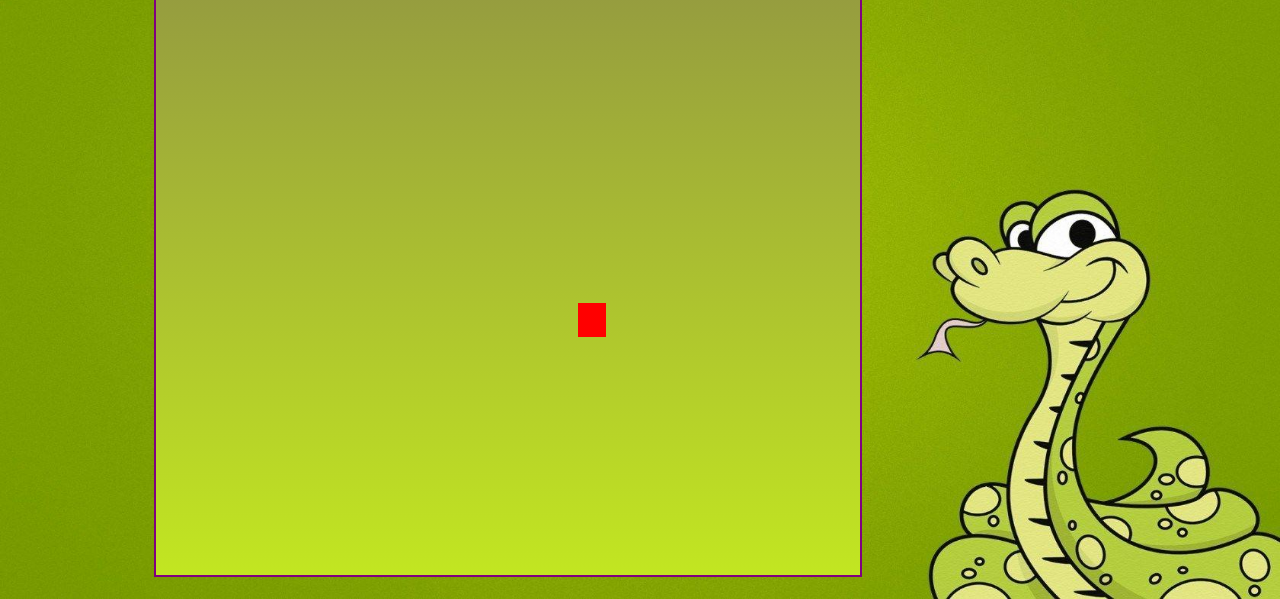
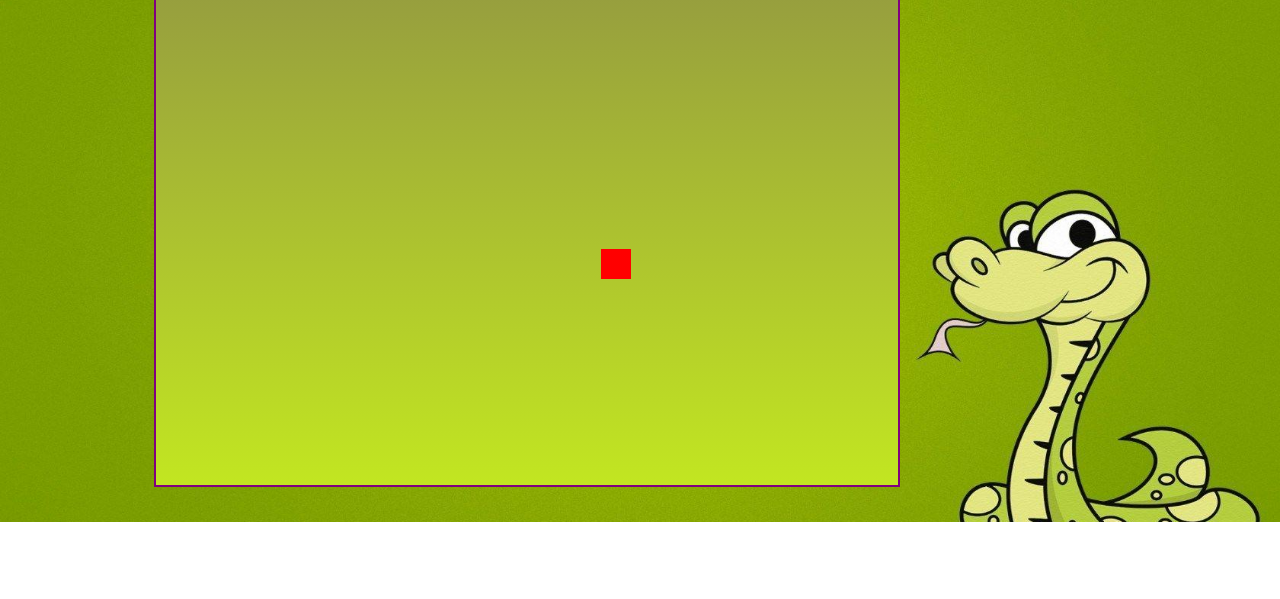
Before and after one commit to DeepakSharma72/NoobsGarden, a plain HTML site: page Snake Game/index.html in a window 1280 px wide. Shown: the part 201-800 px from the top of the page. Drawn offline with Linux system fonts and the light colour scheme.

Commit message:
snake game comments added

```diff
--- a/Snake Game/script.js
+++ b/Snake Game/script.js
@@ -1,14 +1,22 @@
+// direction objects tells the direction of snake
 let direction = { x: 0, y: 0 };
+
+// sounds used in the the games
 let foodSound = new Audio('music/food.mp3');
 let gameOver = new Audio('music/gameover.mp3');
 let move = new Audio('music/move.mp3');
 let gameMusic = new Audio('music/music.mp3');
 
+// location of the food in the snake board
 let food = { x: 6, y: 3 };
 
+// this array contains the board locations in which snake body is present
 let snakebody = [{ x: 16, y: 13 }];
-let lastPaintTime = 0;
 
+
+let lastPaintTime = 0, paintIntervalTime = 100;
+
+// snake board
 let board = document.getElementsByClassName('board');
 
 
@@ -26,13 +34,18 @@ function isCollid() {
     return false;
 }
 
+// snake board dimension
 let r1 = 2,
     r2 = 19;
 let c1 = 2,
     c2 = 23;
+
+// stores the game score
 let score = 0;
 
 function gameEngine() {
+
+    //case1:  game is over
     if (isCollid()) {
         gameOver.play();
         gameMusic.pause();
@@ -45,30 +58,37 @@ function gameEngine() {
         return;
     }
 
+    //case2: snake head is at food location
     if (snakebody[0].x === food.x && snakebody[0].y == food.y) {
+
         foodSound.play();
+
+        // increase the score
         if (score % 40 == 0 && score != 0) {
             score += 20;
         } else {
             score += 5;
         }
+
+        // display the updated score
         document.getElementById('scoreRecord').innerHTML = `${score}`;
+
+        // append the one more block to snake body array in the starting and in the direction in which snake is moving
         snakebody.unshift({ x: food.x + direction.x, y: food.y + direction.y });
+
+        // generate new food at random location
         food = { x: Math.round(c1 + (c2 - c1) * Math.random()), y: Math.round(r1 + (r2 - r1) * Math.random()) };
     }
 
-    // 1. update the snake and food.
+    // => moves the snake body.
     let n = snakebody.length;
     for (let i = n - 1; i > 0; i--) {
-        let temp = snakebody[i - 1];
         snakebody[i] = snakebody[i - 1];
     }
     snakebody[0] = { x: snakebody[0].x + direction.x, y: snakebody[0].y + direction.y };
 
 
-    // 2. display the snake and food.
-
-    // -> displaying snake
+    // -> displaying snake on snake board
     board[0].innerHTML = '';
     snakebody.forEach((ele, ind) => {
         let snakeEle = document.createElement('div');
@@ -82,7 +102,7 @@ function gameEngine() {
         board[0].appendChild(snakeEle);
     });
 
-    // -> displaying food
+    // -> displaying food on snake board
     let foodEle = document.createElement('div');
     foodEle.style.gridRowStart = food.y;
     foodEle.style.gridColumnStart = food.x;
@@ -96,18 +116,20 @@ function gameEngine() {
 
 function main(ctime) {
     window.requestAnimationFrame(main);
-    if ((ctime - lastPaintTime) / 1000 < 0.2) {
+
+    // if interval is less than paintIntervalTime then do nothing
+    if ((ctime - lastPaintTime) < paintIntervalTime) {
         return;
     }
-    // console.log(ctime / 1000);
+
     lastPaintTime = ctime;
     gameEngine();
 }
-
 window.requestAnimationFrame(main);
 
 
 
+// handling key press events and accordingly changing the direction
 window.addEventListener('keydown', (e) => {
     direction.x = 0, direction.y = 1;
     move.play();
@@ -115,7 +137,7 @@ window.addEventListener('keydown', (e) => {
         gameMusic.play();
         gameMusic.volume = 0.2;
     }
-    console.log(e.key);
+    // console.log(e.key);
     switch (e.key) {
         case "ArrowDown":
             direction.x = 0, direction.y = 1;
--- a/Snake Game/style.css
+++ b/Snake Game/style.css
@@ -19,21 +19,19 @@
     background-image: url('img/bg.jpg');
     background-repeat: no-repeat;
     background-size: 100vw 92vh;
-    min-width: 100vw;
-    min-height: 92vh;
+    width: 100%;
     padding-top: 30px;
     display: flex;
-    /* justify-content: space-around; */
 }
 
 .board {
     display: inline-block;
-    max-height: 85vh;
-    min-height: 85vh;
-    max-width: 55vw;
-    min-width: 55vw;
+    height: 590px;
+    width: 750px;
+    overflow: auto;
     border: 2px solid purple;
     margin-left: 12vw;
+    margin-bottom: 35px;
     background: linear-gradient(#8e9044, #c2e621);
     display: grid;
     grid-template-rows: repeat(20, 1fr);
@@ -51,10 +49,7 @@
 
 .special-food {
     background-color: aquamarine;
-    /* background-image: url('img/machar.jpeg'); */
-    /* background-size: cover; */
     border-radius: 10px;
-    /* filter: invert(100%); */
 }
 
 .head {
```
